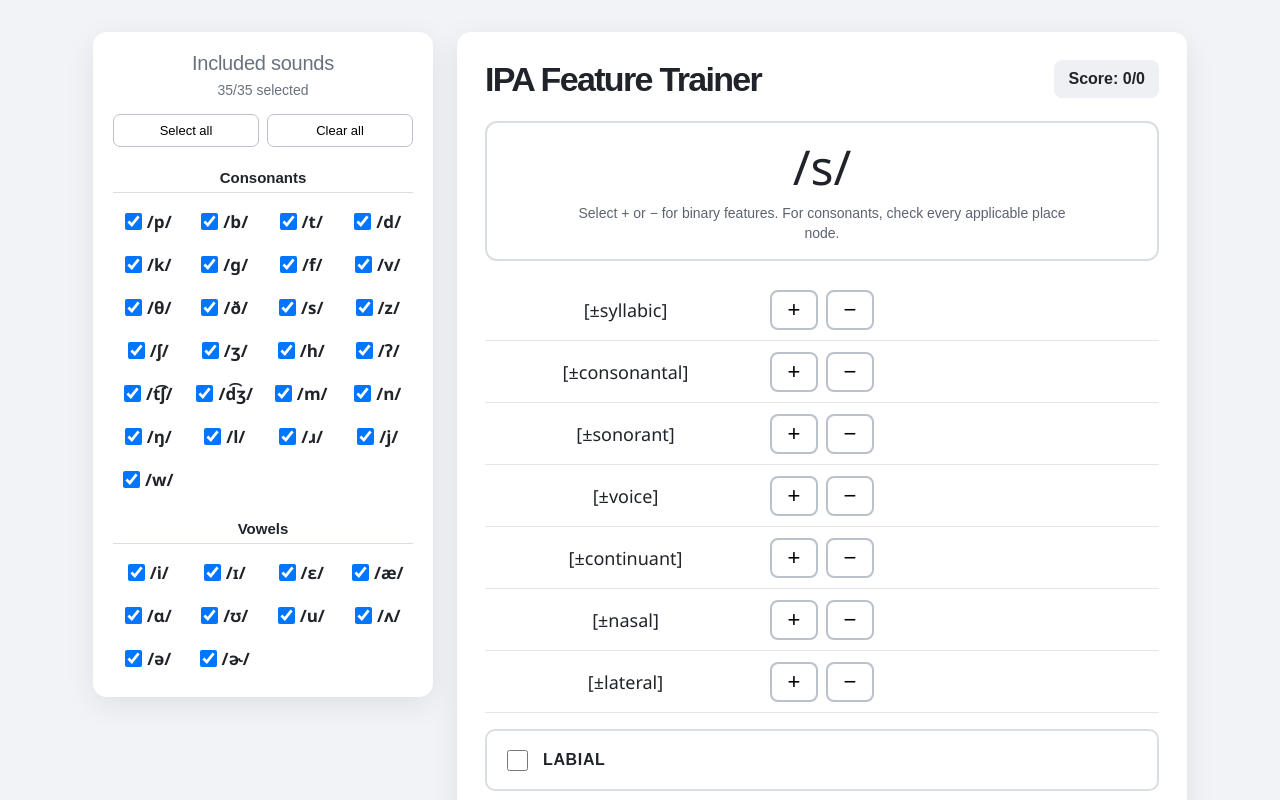
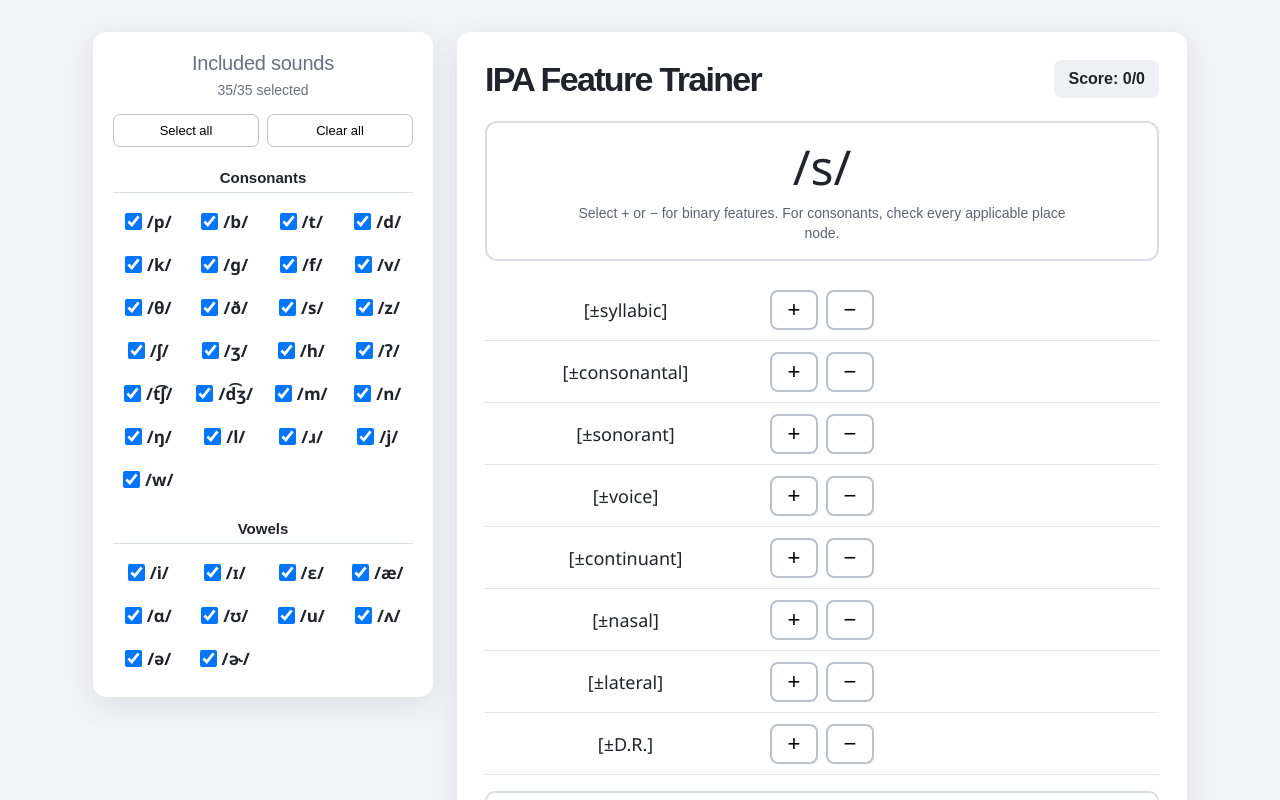
Before and after one commit to TrevRBlock/ipa-feature-trainer, a React (Vite) app: page / in a window 1280 px wide. Shown: the top 800 px of the page. Built offline with nearby package versions, Linux system fonts and the light colour scheme.

Commit message:
Update App.tsx

```diff
--- a/src/App.tsx
+++ b/src/App.tsx
@@ -22,6 +22,7 @@ const consonantFeatureNames = [
   "continuant",
   "nasal",
   "lateral",
+  "D.R."
 ] as const;
 
 const vowelFeatureNames = [
@@ -290,7 +291,7 @@ const sounds: Sound[] = [
   consonant(
     "t͡ʃ",
     "voiceless postalveolar affricate",
-    ["consonantal"],
+    ["consonantal", "D.R."],
     {
       coronal: {
         anterior: "-",
@@ -302,7 +303,7 @@ const sounds: Sound[] = [
   consonant(
     "d͡ʒ",
     "voiced postalveolar affricate",
-    ["consonantal", "voice"],
+    ["consonantal", "voice", "D.R."],
     {
       coronal: {
         anterior: "-",
```
